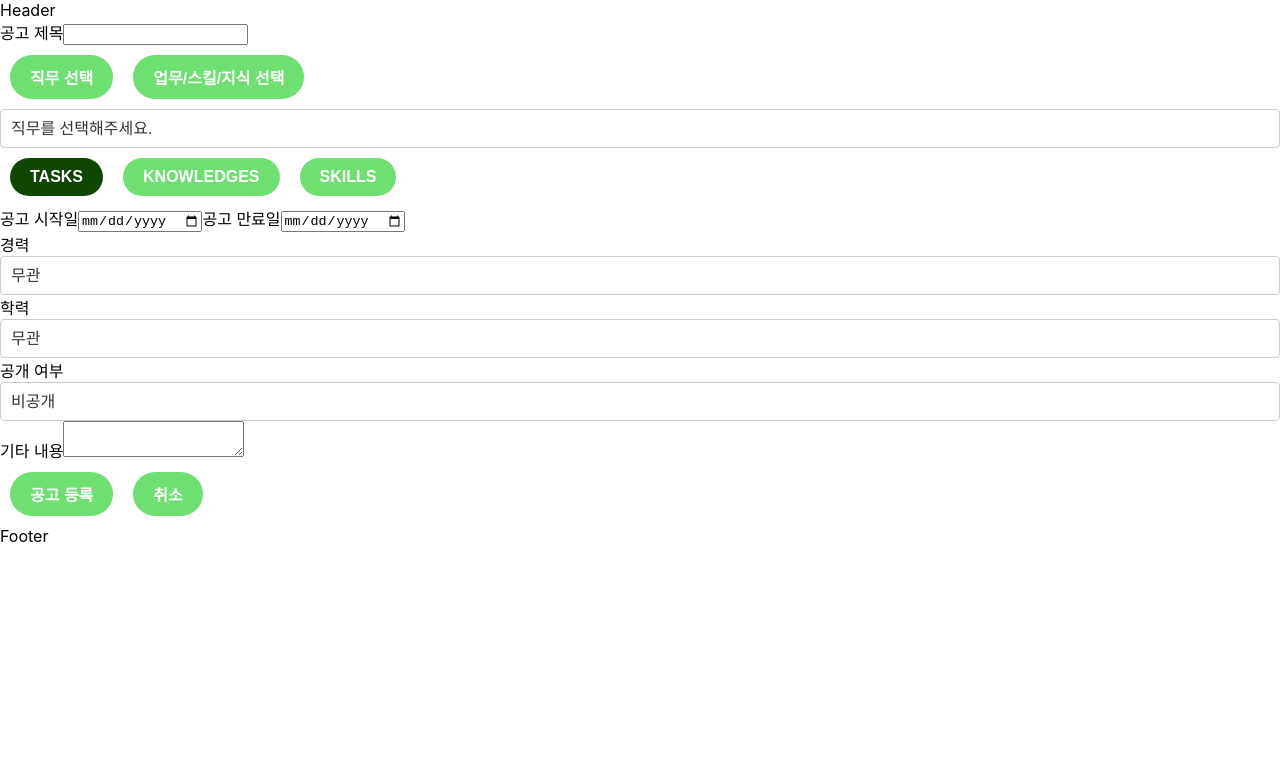
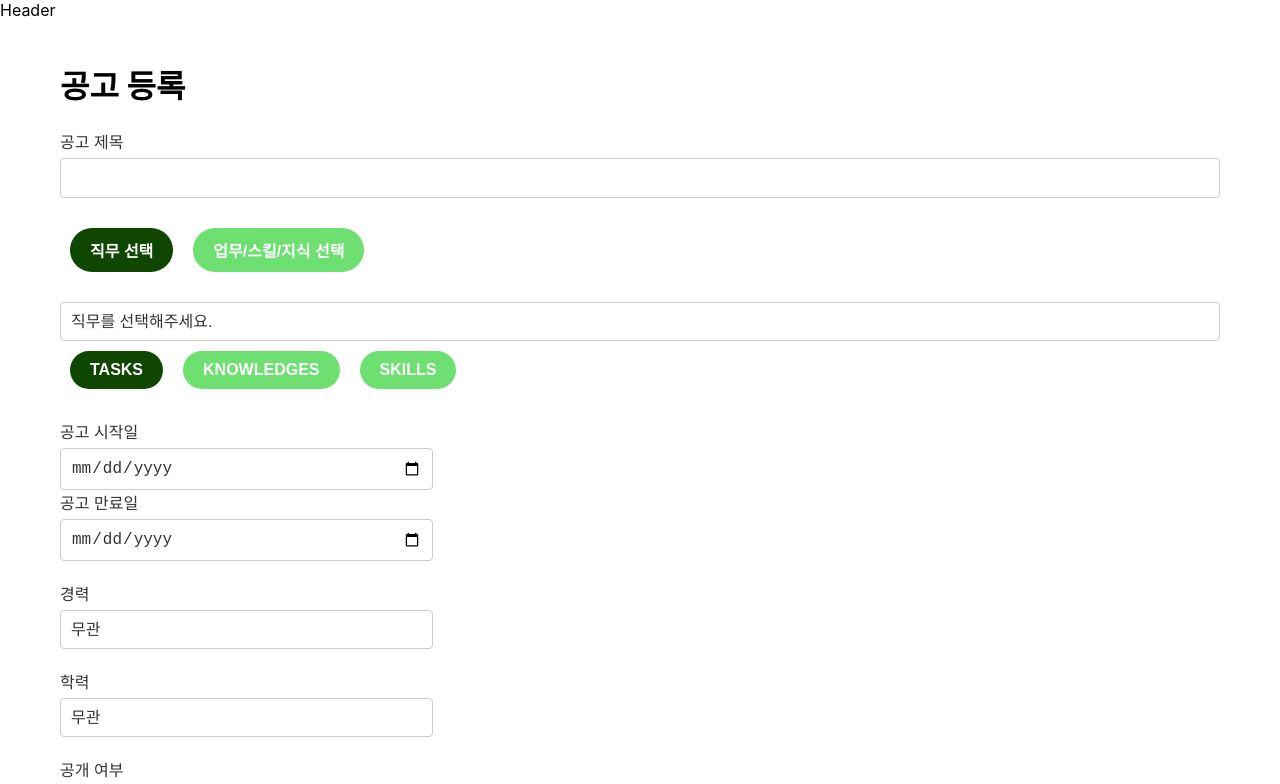
Before and after one commit to thovy/notice, a React (Create React App) app: page /job/posting in a window 1280 px wide. Shown: the top 784 px of the page. Built offline with nearby package versions, Linux system fonts and the light colour scheme.

Commit message:
style: jobposting 페이지의 스타일 적용
- jobposting 페이지의 스타일 적용 및 스타일적용을 위한 classname 수정

```diff
--- /dev/null
+++ b/src/pages/post/JobPosting.css
@@ -0,0 +1,122 @@
+/* 전체 컨테이너 */
+.main-posting-container {
+    width: 100%;
+    max-width: 1200px;
+    margin: auto;
+    padding: 20px;
+    box-sizing: border-box;
+}
+
+/* 공고 제목 입력 창 */
+.posting-title-wrapper {
+    margin-bottom: 20px;
+}
+
+.posting-title-wrapper label {
+    display: block;
+    margin-bottom: 5px;
+    font-size: 16px;
+    color: #333;
+}
+
+.posting-title-wrapper input[type="text"] {
+    box-sizing: border-box;
+    width: 100%;
+    padding: 10px;
+    font-size: 16px;
+    color: #333;
+    border: 1px solid #ccc;
+    border-radius: 4px;
+}
+
+/* 직무/TSK 선택 버튼 */
+.job-tsk-select-button-wrapper {
+    display: flex;
+    justify-content: flex-start;
+    margin-bottom: 20px;
+}
+@media (max-width:470px) {
+    .job-tsk-select-button-wrapper {
+        justify-content: space-between;
+    }
+}
+
+/* 직무/TSK 선택 컴포넌트 */
+.job-tsk-contents-container {
+    border-radius: 4px;
+    margin-bottom: 20px;
+}
+
+/* 기본 공고 정보 */
+.basic-contents-container {
+    display: grid;
+    grid-template-columns: repeat(auto-fill, minmax(300px, 1fr));
+    gap: 20px;
+    margin-bottom: 20px;
+}
+
+.basic-contents-wrapper {
+    display: flex;
+    flex-direction: column;
+    gap: 20px;
+}
+
+.basic-contents-wrapper label {
+    display: block;
+    margin-bottom: 5px;
+    font-size: 16px;
+    color: #333;
+}
+
+.basic-contents-wrapper input[type="date"],
+.basic-contents-wrapper select {
+    box-sizing: border-box;
+    width: 100%;
+    padding: 10px;
+    font-size: 16px;
+    color: #333;
+    border: 1px solid #ccc;
+    border-radius: 4px;
+}
+
+/* 기타 공고 내용 */
+.etc-contents-container {
+    margin-bottom: 20px;
+}
+
+.etc-contents-wrapper label {
+    display: block;
+    margin-bottom: 5px;
+    font-size: 16px;
+    color: #333;
+}
+
+.etc-contents-wrapper textarea {
+    box-sizing: border-box;
+    width: 100%;
+    height: 200px;
+    padding: 10px;
+    font-size: 16px;
+    color: #333;
+    border: 1px solid #ccc;
+    border-radius: 4px;
+}
+
+/* 분석결과 */
+.analyze-result-container {
+    border: 1px solid #ccc;
+    border-radius: 4px;
+    padding: 20px;
+    margin-bottom: 20px;
+}
+
+/* 공고 등록/취소 버튼 */
+.posting-button-wrapper {
+    display: flex;
+    justify-content: flex-end;
+}
+
+.cancel-button {
+    background-color: #d7d7d7;
+    color: #FFF;
+}
--- a/src/pages/post/JobPosting.tsx
+++ b/src/pages/post/JobPosting.tsx
@@ -4,6 +4,7 @@ import JobComponent from '../../components/post/posting/JobComponent'
 import TSKContents from '../../components/post/posting/TSKContents'
 import { useJobTSKButtonStore } from '../../store/post/JobTSKButtonStore'
 import { JobContents, dummyJob } from '../../components/post/dummyJob'
+import './JobPosting.css'
 
 const JobPosting: React.FC = () => {
 
@@ -70,6 +71,7 @@ const JobPosting: React.FC = () => {
     return (
         <>
             <div className="main-posting-container">
+                <h1>공고 등록</h1>
                 {/* 공고 제목 입력 창  title */}
                 <div className="posting-title-wrapper">
                     <label htmlFor="posting-title">공고 제목</label>
@@ -84,12 +86,14 @@ const JobPosting: React.FC = () => {
                             setSelectedButton('job')
                             setPostingData({...postingData, isJob: 'job'})
                         }}
+                        className={selectedButton === "job" ? "active" : ""}
                     >직무 선택</button>
                     <button
                         onClick={() => {
                             setSelectedButton('tsk')
                             setPostingData({...postingData, isJob: 'tsk'})
                         }}
+                        className={selectedButton === "tsk" ? "active" : ""}
                     >업무/스킬/지식 선택</button>
                 </div>
                 {/* 직무/TSK 선택 컴포넌트 - 버튼에 따라 다른 표시*/}
@@ -175,8 +179,8 @@ const JobPosting: React.FC = () => {
 
                 {/* 공고 등록/취소 버튼 */}
                 <div className="posting-button-wrapper">
-                    <button onClick={handlePostingButton}>공고 등록</button>
-                    <button onClick={handleCancelButton}>취소</button>
+                    <button className='submit-button' onClick={handlePostingButton}>공고 등록</button>
+                    <button className='cancel-button' onClick={handleCancelButton}>취소</button>
                 </div>
             </div>
         </>
```
Also changed, not shown: src/pages/post/JobPosting.module.css (deleted).
